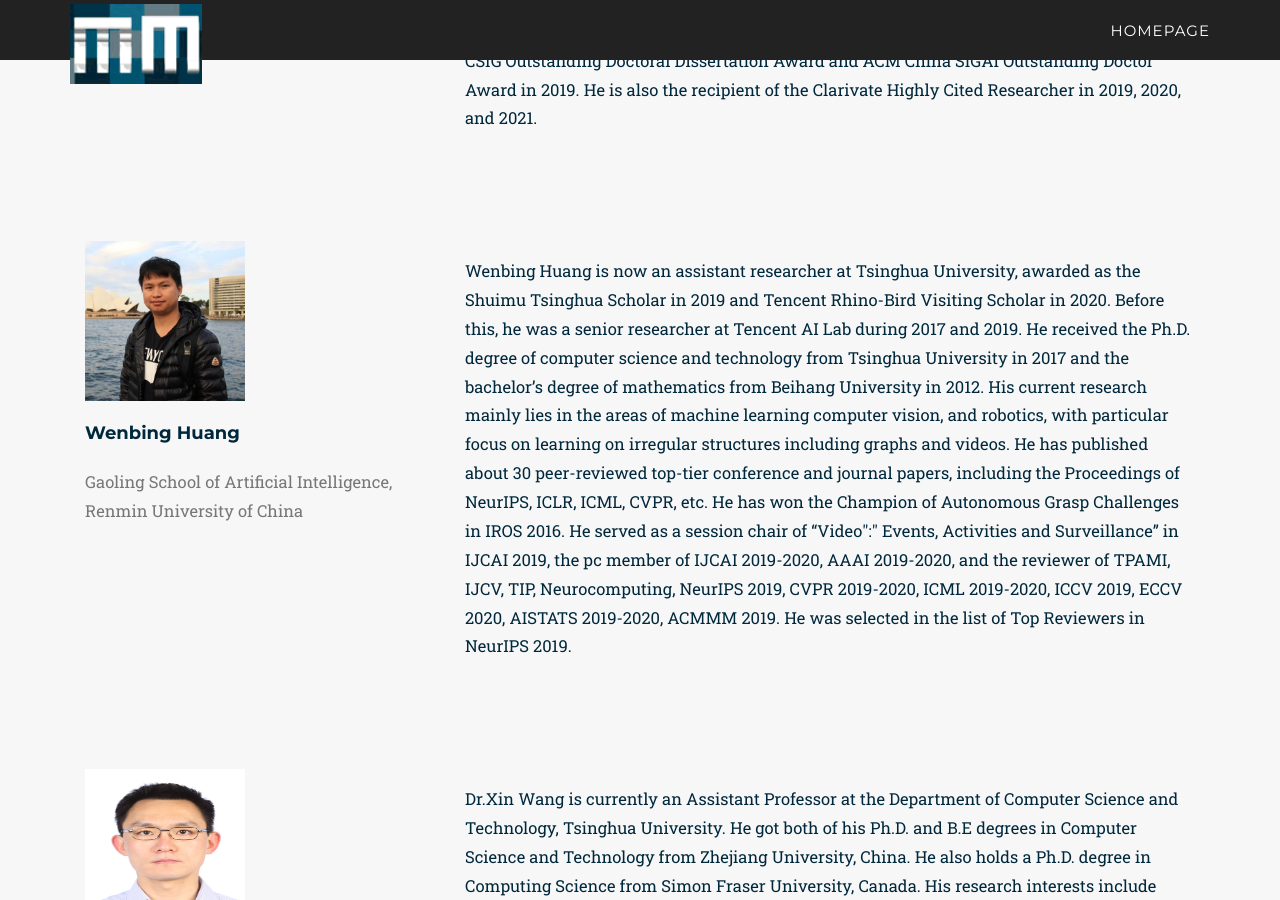
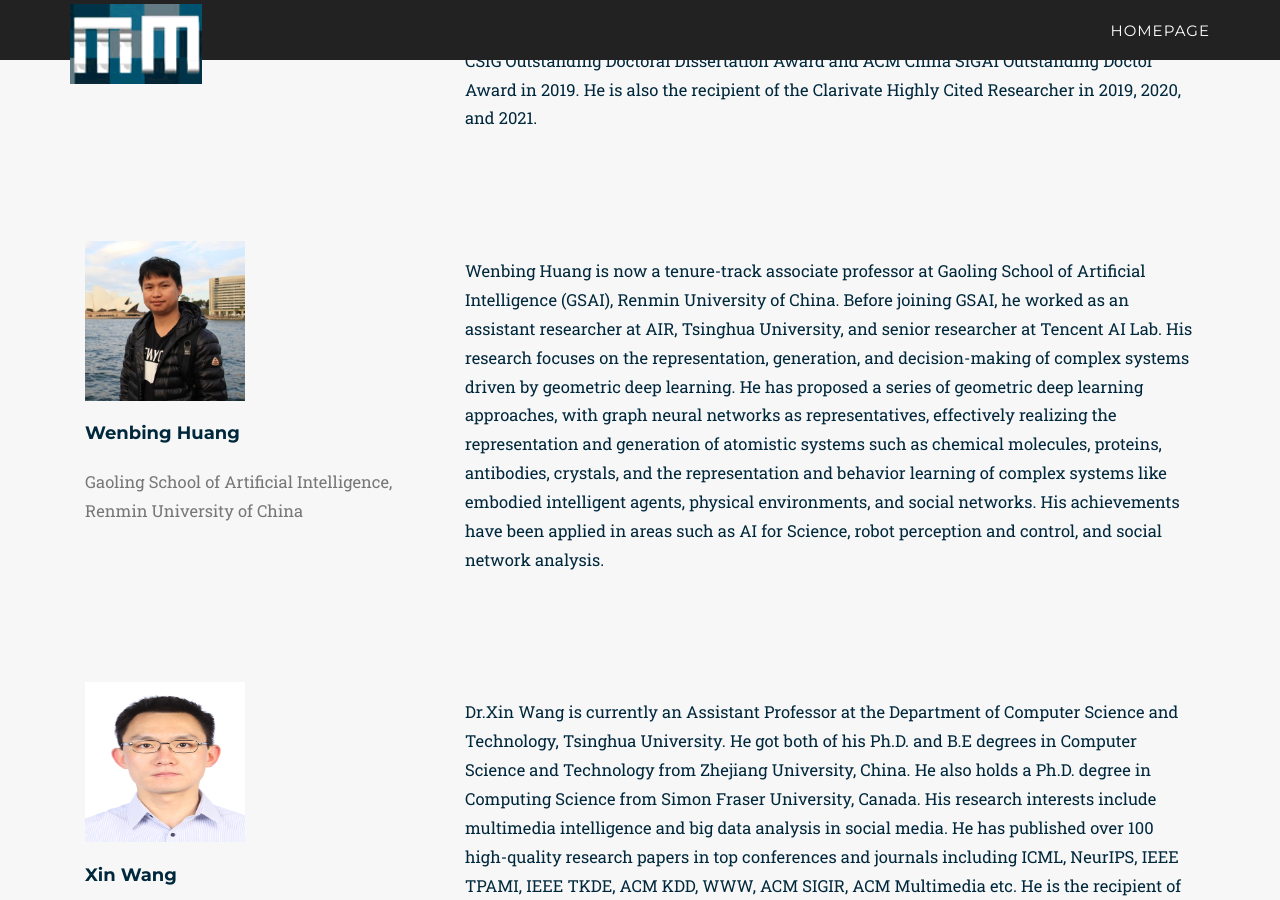
Before and after one commit to hcma2024/hcma2024.github.io, a Jekyll site: the page built from _2022_pages/organizers_info.html, in a window 1280 px wide and 900 px high, scrolled down 1945 px. Built offline with Jekyll 4.4.1, drawn with Linux system fonts in a browser that asks for light colours; some web fonts are replaced.

Commit message:
Update organizers.yml

```diff
--- a/_data/twenty_22/organizers.yml
+++ b/_data/twenty_22/organizers.yml
@@ -41,7 +41,7 @@
   thumbnail: huang.jpg
   alt: Picture of TBD
   topic: Topic
-  description: Wenbing Huang is now an assistant researcher at Tsinghua University, awarded as the Shuimu Tsinghua Scholar in 2019 and Tencent Rhino-Bird Visiting Scholar in 2020. Before this, he was a senior researcher at Tencent AI Lab during 2017 and 2019. He received the Ph.D. degree of computer science and technology from Tsinghua University in 2017 and the bachelor’s degree of mathematics from Beihang University in 2012. His current research mainly lies in the areas of machine learning computer vision, and robotics, with particular focus on learning on irregular structures including graphs and videos. He has published about 30 peer-reviewed top-tier conference and journal papers, including the Proceedings of NeurIPS, ICLR, ICML, CVPR, etc.  He has won the Champion of Autonomous Grasp Challenges in IROS 2016. He served as a session chair of “Video":" Events, Activities and Surveillance” in IJCAI 2019, the pc member of IJCAI 2019-2020, AAAI 2019-2020, and the reviewer of TPAMI, IJCV, TIP, Neurocomputing, NeurIPS 2019, CVPR 2019-2020, ICML 2019-2020, ICCV 2019, ECCV 2020, AISTATS 2019-2020, ACMMM 2019. He was selected in the list of Top Reviewers in NeurIPS 2019.
+  description: Wenbing Huang is now a tenure-track associate professor at Gaoling School of Artificial Intelligence (GSAI), Renmin University of China. Before joining GSAI, he worked as an assistant researcher at AIR, Tsinghua University, and senior researcher at Tencent AI Lab. His research focuses on the representation, generation, and decision-making of complex systems driven by geometric deep learning. He has proposed a series of geometric deep learning approaches, with graph neural networks as representatives, effectively realizing the representation and generation of atomistic systems such as chemical molecules, proteins, antibodies, crystals, and the representation and behavior learning of complex systems like embodied intelligent agents, physical environments, and social networks. His achievements have been applied in areas such as AI for Science, robot perception and control, and social network analysis.
 
 - title: Xin Wang
   name: Xin Wang
```
